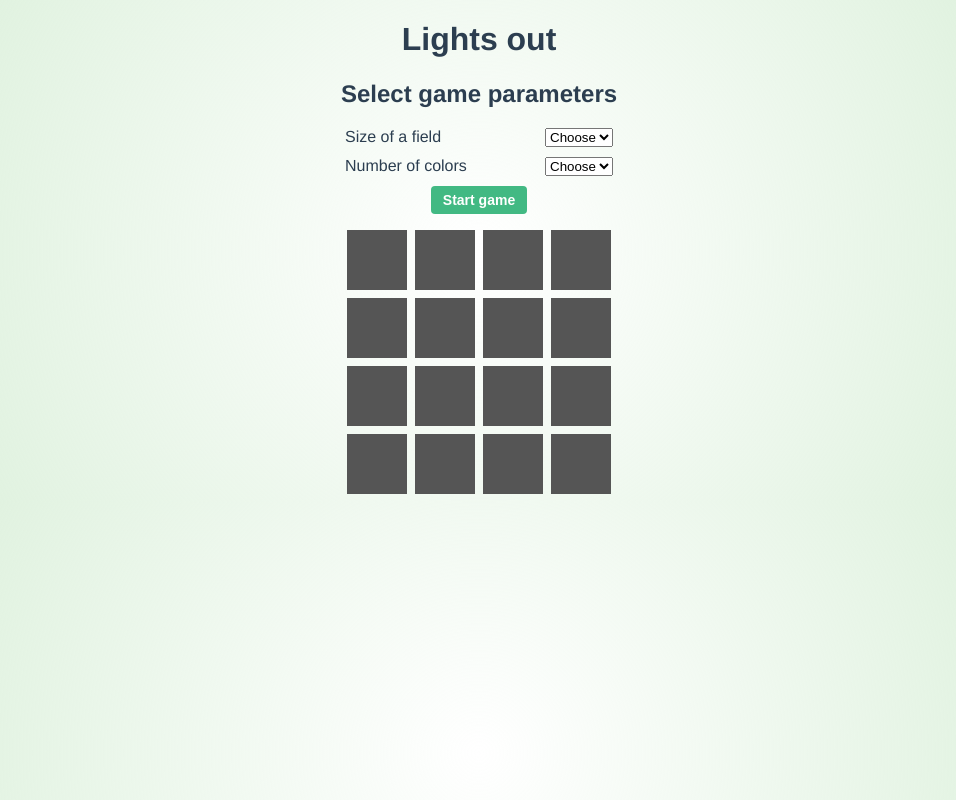
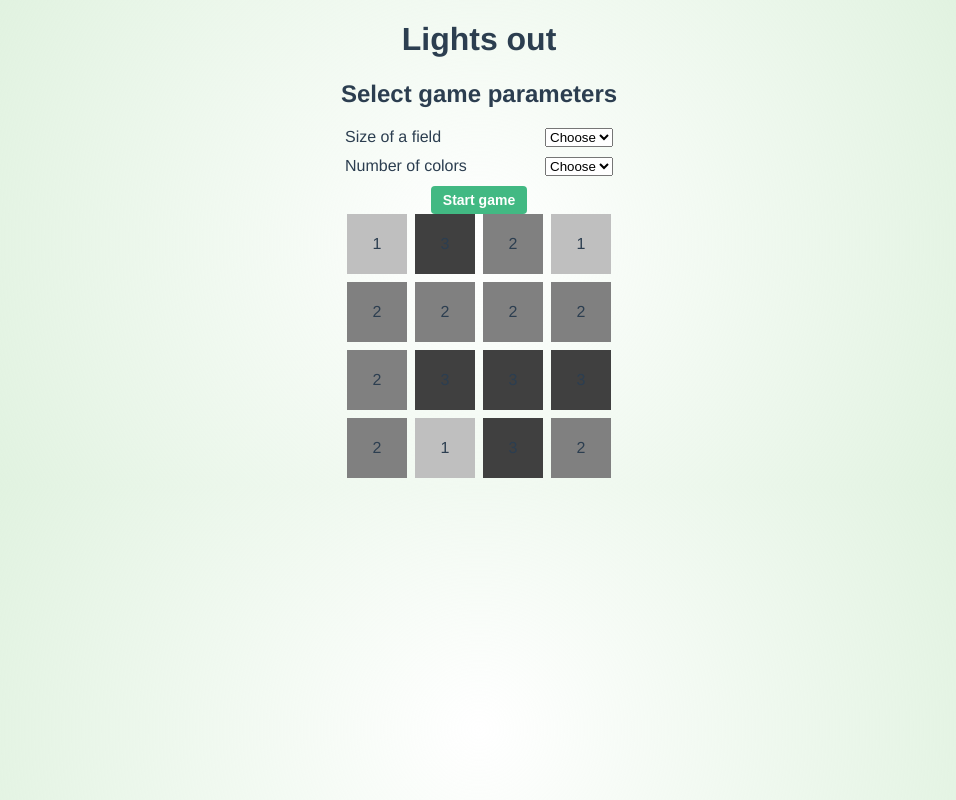
Before and after one commit to martinmatejovsky/lights-out-vue3-typescript, a Vue app: page /#/ in a window 1280 px wide. Shown: the whole page, without its empty margins (161-1117 px from the left). Built offline with nearby package versions, Linux system fonts and the light colour scheme.

Commit message:
functions in component LightsOut to change colors and styling

```diff
--- a/src/components/LightsOut.vue
+++ b/src/components/LightsOut.vue
@@ -1,12 +1,19 @@
 <template>
   <div class="c-lights-out">
     <div class="lights-out-grid">
-      <div class="lights-out-row" v-for="gridRow in grid" :key="gridRow">
+      <div
+        class="lights-out-row"
+        v-for="(gridRow, gridIndex) in gameGrid"
+        :key="'row' + gridRow"
+      >
         <div
-          class="lights-out-cell"
-          v-for="gridCell in grid"
-          :key="gridCell"
-        ></div>
+          v-for="(gridCell, cellIndex) in gridRow"
+          :key="'cell' + gridCell"
+          :class="['lights-out-cell', 'is-cell-color-' + gridCell]"
+          @click="toggleCell(gridIndex, cellIndex)"
+        >
+          <div class="lights-out-cell-mark">{{ gridCell }}</div>
+        </div>
       </div>
     </div>
   </div>
@@ -22,12 +29,12 @@ export default defineComponent({
     grid: {
       required: false,
       type: Number,
-      default: 4, // TODO- no defaults
+      default: 4, // TODO - no defaults
     },
     colors: {
       required: false,
       type: Number,
-      default: 3, // TODO- no defaults
+      default: 3, // TODO - no defaults
     },
   },
   data: function () {
@@ -36,17 +43,42 @@ export default defineComponent({
       colorRange: new Range(1, this.colors),
     };
   },
-  mounted() {
+  created() {
     this.createGridObject();
   },
   methods: {
+    toggleCell(row: number, cell: number): void {
+      const neighborsCross = [
+        [row - 1, cell],
+        [row + 1, cell],
+        [row, cell - 1],
+        [row, cell + 1],
+        [row, cell],
+      ];
+
+      for (const [neighborRow, neighborCell] of neighborsCross) {
+        if (
+          neighborRow >= 0 &&
+          neighborRow < this.gameGrid.length &&
+          neighborCell >= 0 &&
+          neighborCell < this.gameGrid[neighborRow].length
+        ) {
+          this.gameGrid[neighborRow][neighborCell] =
+            (this.gameGrid[neighborRow][neighborCell] + 1) % this.colors;
+        }
+      }
+    },
     createGridObject(): void {
+      this.gameGrid = [];
+
       for (let i = 0; i < this.grid; i++) {
-        this.gameGrid[i] = [];
+        const row = [];
 
         for (let j = 0; j < this.grid; j++) {
-          this.gameGrid[i][j] = this.colorRange.generateRandom();
+          row[j] = this.colorRange.generateRandom();
         }
+
+        this.gameGrid.push(row);
       }
     },
   },
--- a/src/styles/components/_lights-out.scss
+++ b/src/styles/components/_lights-out.scss
@@ -1,5 +1,6 @@
 $lights-out-cell-size: 60px;
 $lights-out-cell-gap: 8px;
+$max-color-range: 4; // TODO: max range should be connected to max range in LightsOutGameView.vue
 
 .c-lights-out {
   display: flex;
@@ -18,10 +19,22 @@ $lights-out-cell-gap: 8px;
   }
 
   .lights-out-cell {
-    display: inline-block;
+    display: flex;
+    justify-content: center;
+    align-items: center;
     width: $lights-out-cell-size;
     height: $lights-out-cell-size;
     background-color: #555; // todo: must come from Vue component
     cursor: pointer;
+
+    @for $i from 1 through $max-color-range {
+      &.is-cell-color-#{$i} {
+        $color-value: round(255 - (255 / $max-color-range * $i));
+        $hex-color: rgb($color-value, $color-value, $color-value);
+        background-color: $hex-color;
+      }
+    }
   }
+
+  .lights-out-cell-mark {}
 }
--- a/src/views/LightsOutGameView.vue
+++ b/src/views/LightsOutGameView.vue
@@ -14,8 +14,6 @@
         >Start game</VueButton
       >
     </div>
-    <p>{{ grid }}</p>
-    <p>{{ colors }}</p>
     <LightsOut />
   </div>
 </template>
@@ -71,10 +69,10 @@ export default defineComponent({
       }
     },
     updateGrid(value: number): void {
-      this.grid = value;
+      this.grid = Number(value);
     },
     updateColors(value: number): void {
-      this.colors = value;
+      this.colors = Number(value);
     },
     startGame(): void {
       this.state = gameStates.inProgress;
```
